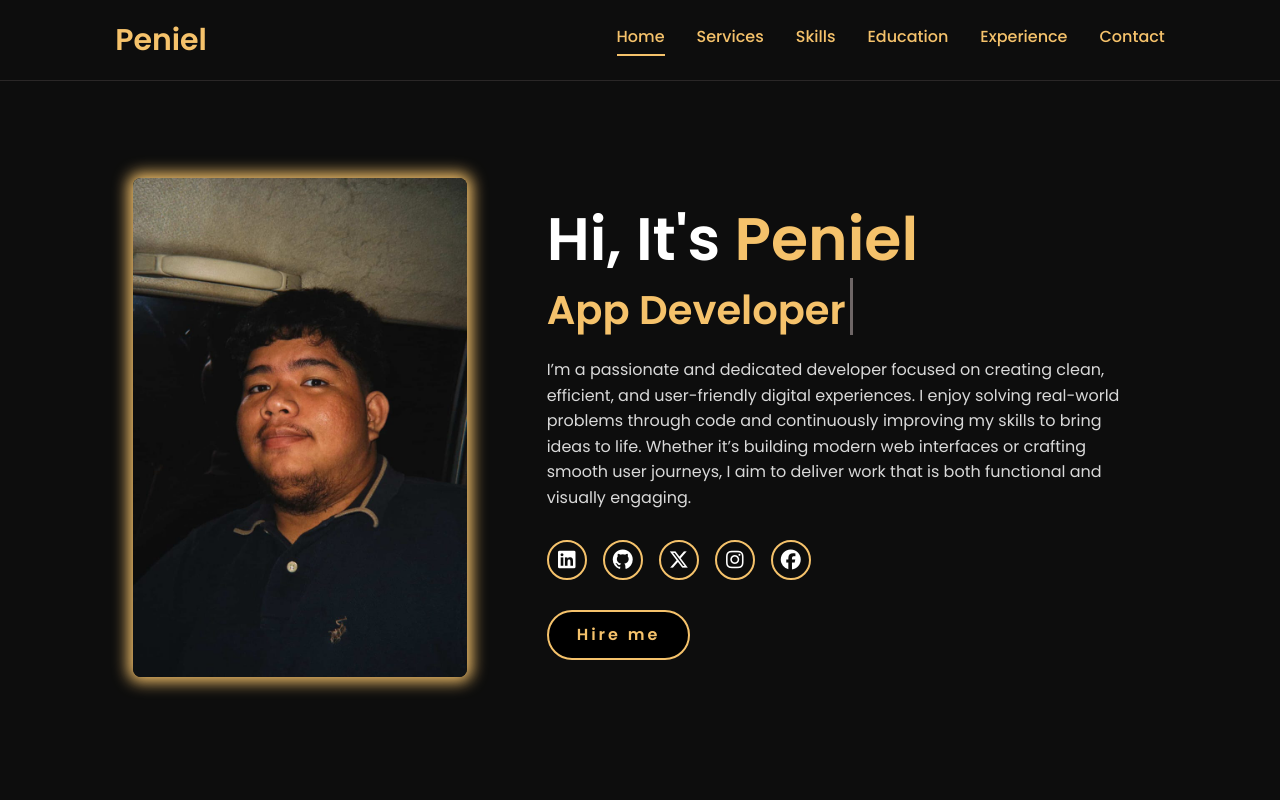
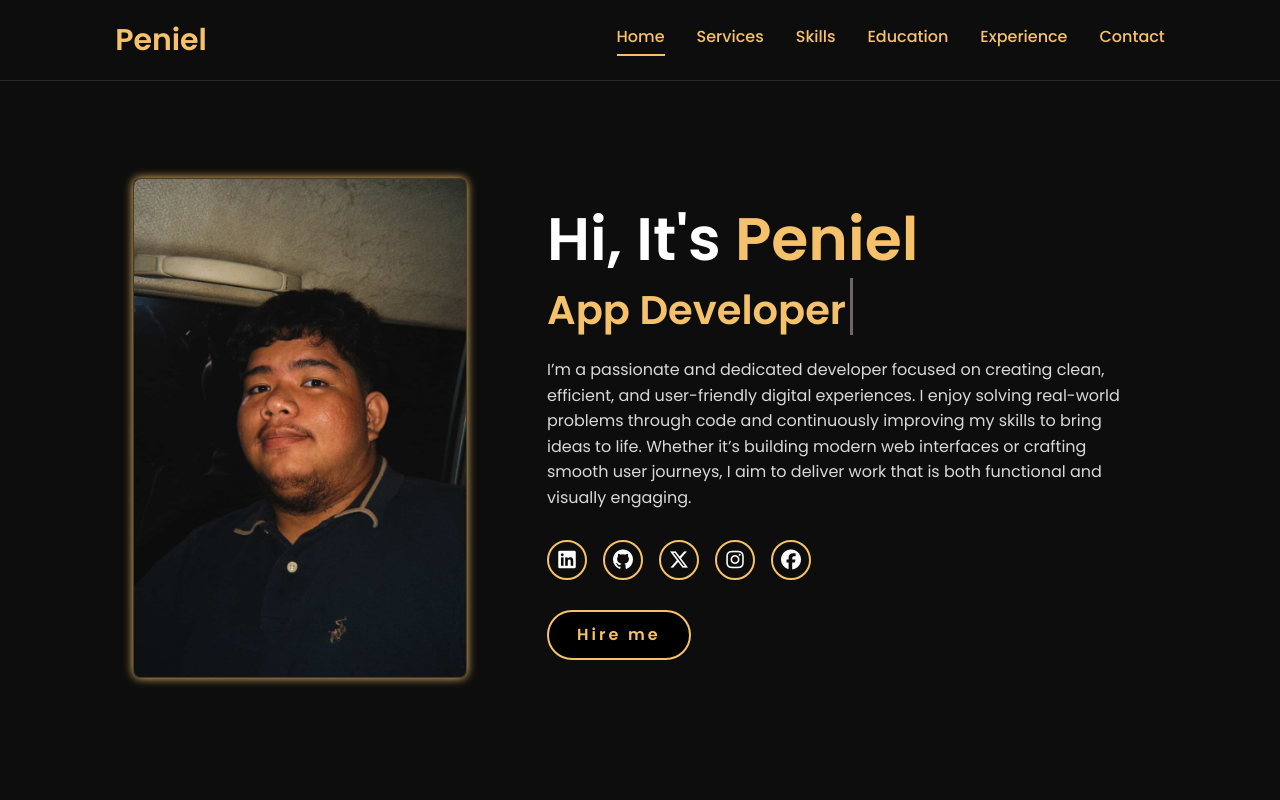
Before and after one commit to penyelg/penielmgarcia-website, a React (Vite) app: page / in a window 1280 px wide. Shown: the top 800 px of the page. Built offline with nearby package versions, Linux system fonts and the light colour scheme.

Commit message:
initial commit

```diff
--- a/src/components/homepage.jsx
+++ b/src/components/homepage.jsx
@@ -101,10 +101,15 @@ export default function HomePage() {
                 maxHeight: '500px',
                 objectFit: 'cover',
                 borderRadius: '8px',
-                boxShadow: '0 0 15px 5px hsl(38, 87%, 69%)',
-                transition: 'box-shadow 0.3s ease-in-out',
+                border: '1px solid rgba(245, 194, 107, 0.25)',
+                transition: 'transform 0.3s ease, box-shadow 0.3s ease, border-color 0.3s ease',
                 position: 'relative',
-                zIndex: 1
+                zIndex: 1,
+                ':hover': {
+                  transform: 'translateY(-6px)',
+                  borderColor: '#f5c26b',
+                  boxShadow: '0 0 30px rgba(245, 194, 107, 0.2)'
+                }
               }}
             />
           </picture>
```
